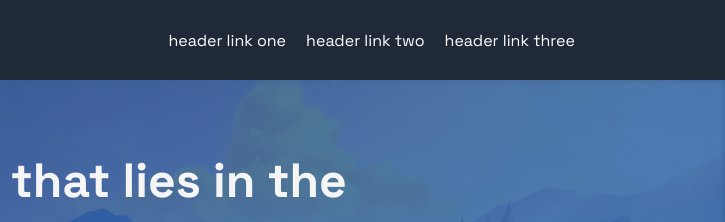
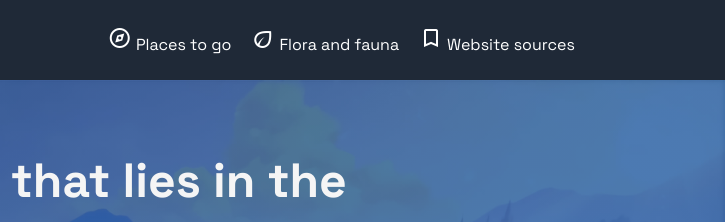
Before and after one commit to onmyraedar/odin-landing-page, a plain HTML site: page index.html in a window 1280 px wide. Shown: the top 222 px of the page, 555-1280 px from the left. Drawn offline with nearby package versions, Linux system fonts and the light colour scheme.

Commit message:
Update the text and icons for header links
- Add a link to the material symbols stylesheet.
- Add material icons to the header links.
- Replace placeholder text with correct link text.

```diff
--- a/index.html
+++ b/index.html
@@ -6,8 +6,8 @@
     <meta name="viewport" content="width=device-width, initial-scale=1.0">
     <title>Landing Page</title>
     <link rel="stylesheet" href="style.css">
-    <link href="https://fonts.googleapis.com/icon?family=Material+Icons"
-      rel="stylesheet">
+    <link href="https://fonts.googleapis.com/icon?family=Material+Icons" rel="stylesheet">
+    <link href="https://fonts.googleapis.com/css2?family=Material+Symbols+Outlined:wght@200" rel="stylesheet" />
   </head>
   <body>
 
@@ -20,9 +20,24 @@
 
       <div class="right-links">
         <ul>
-          <li><a href="#">header link one</a></li>
-          <li><a href="#">header link two</a></li>
-          <li><a href="#">header link three</a></li>
+          <li>
+            <a href="#">
+              <span class="material-symbols-outlined">explore</span>
+              Places to go
+            </a>
+          </li>
+          <li>
+            <a href="#">
+              <span class="material-symbols-outlined">eco</span>
+              Flora and fauna
+            </a>
+          </li>
+          <li>
+            <a href="#">
+              <span class="material-symbols-outlined">bookmark</span>
+              Website sources
+            </a>
+          </li>
         </ul>
       </div>
 
```
